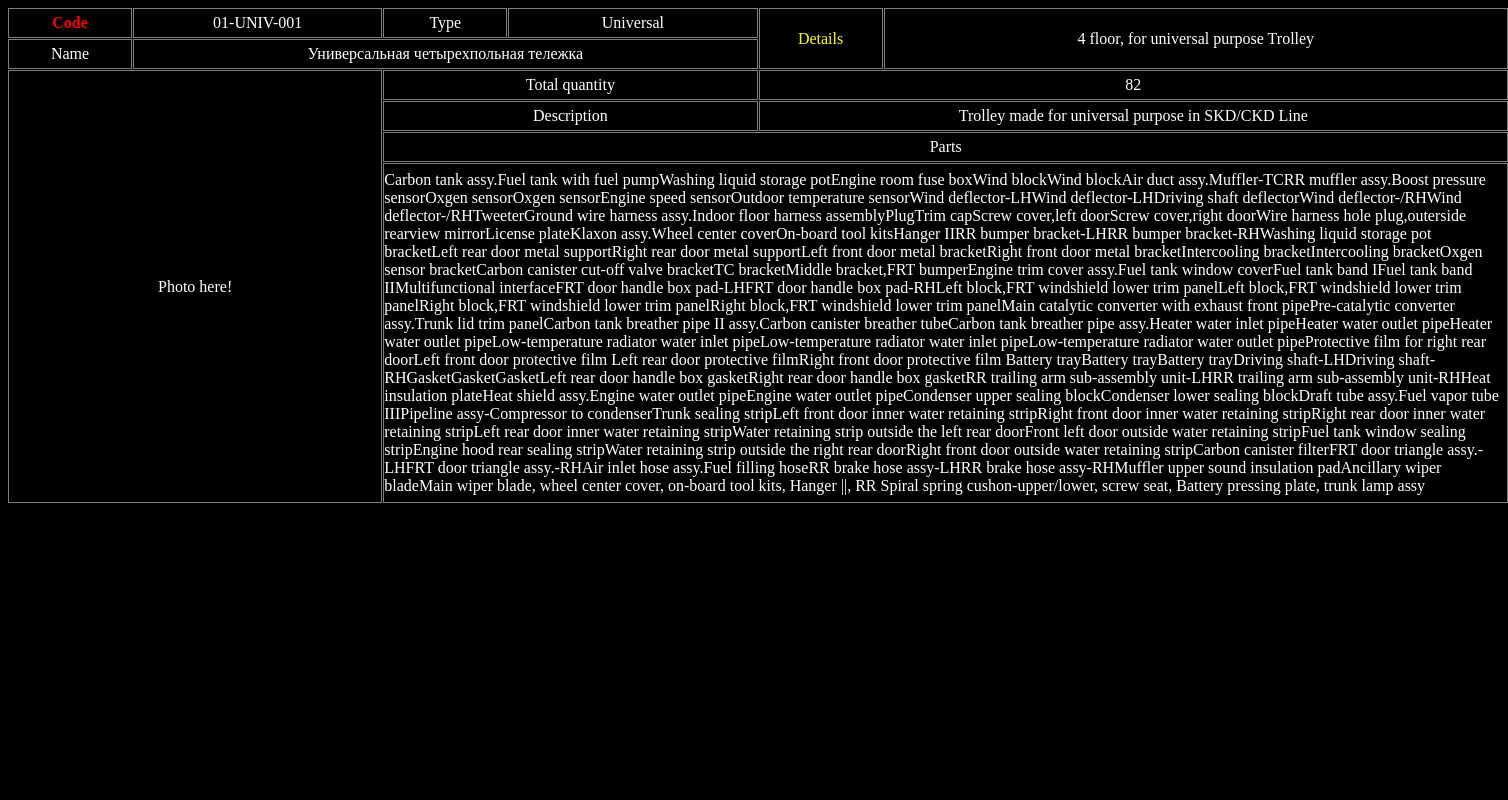
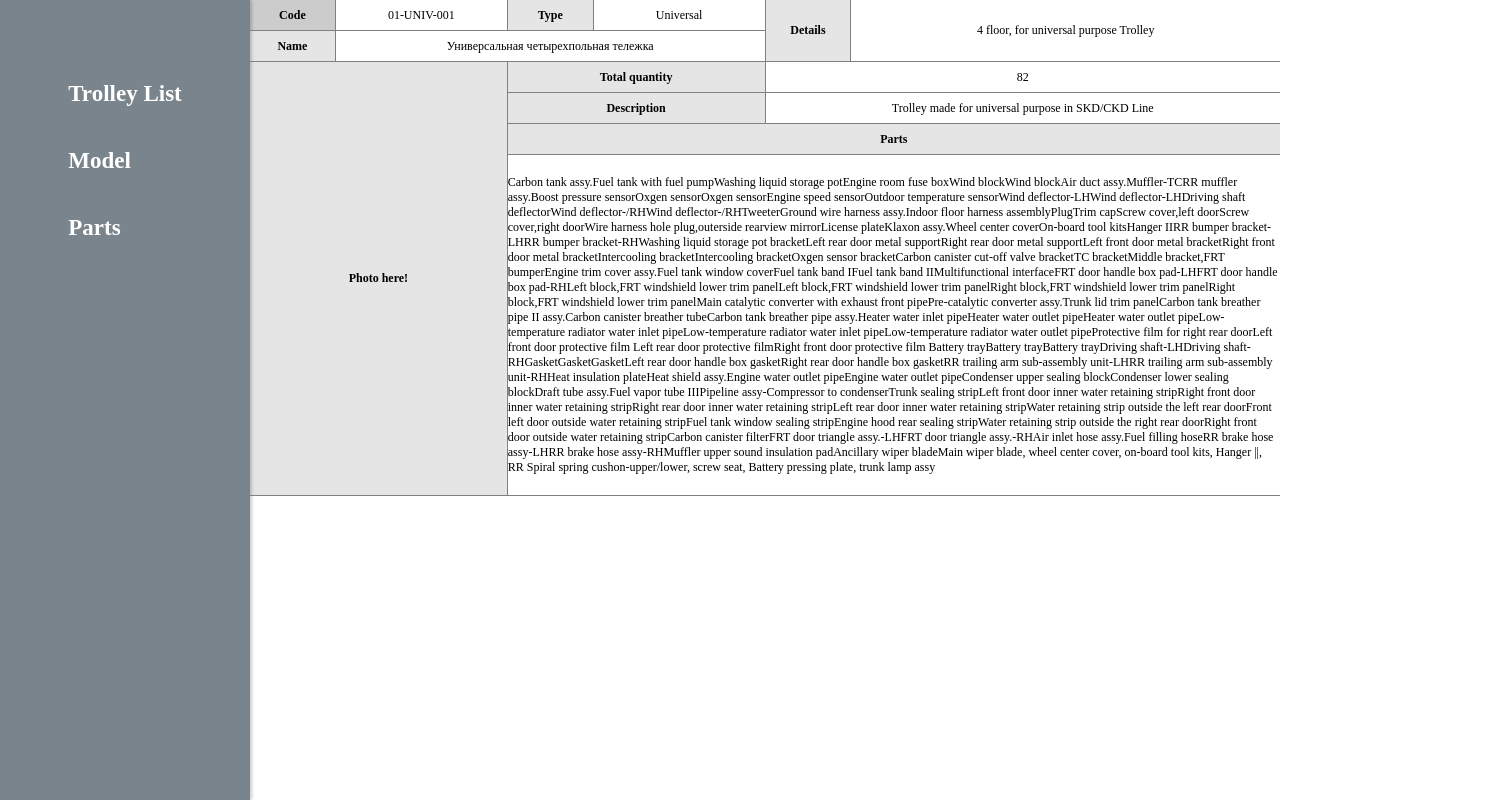
Before and after one commit to wlarkspur/wlarkspur, a React (Create React App) app: page /trolley in a window 1280 px wide. Shown: the whole page, 1508 px wide, since content can reach past the window. Built offline with nearby package versions, Linux system fonts and the light colour scheme.

Commit message:
NAV Bar routing

```diff
--- a/src/App.tsx
+++ /dev/null
@@ -1,16 +0,0 @@
-import styled from "styled-components";
-import React from "react";
-import styles from "./App.module.css";
-import Window from "./components/Window";
-
-const Wrapper = styled.div``;
-
-function App() {
-  return (
-    <Wrapper>
-      <Window />
-    </Wrapper>
-  );
-}
-
-export default App;
--- /dev/null
+++ b/src/Root.tsx
@@ -0,0 +1,144 @@
+import styled, { createGlobalStyle } from "styled-components";
+import React from "react";
+import styles from "./Root.module.css";
+import Window from "./components/TrolleyStatus";
+import { createBrowserRouter, Link, NavLink, Outlet } from "react-router-dom";
+import { FontAwesomeIcon } from "@fortawesome/react-fontawesome";
+import { faBars } from "@fortawesome/free-solid-svg-icons";
+import TrolleyStatus from "./components/TrolleyStatus";
+import ErrorPage from "./components/ErrorPage";
+
+const GlobalStyle = createGlobalStyle`
+@import url('https://fonts.googleapis.com/css2?family=Roboto+Mono&display=swap');
+@import url(https://fonts.googleapis.com/css?family=Nunito:400,700,300);
+  html, body, div, span, applet, object, iframe,
+h1, h2, h3, h4, h5, h6, p, blockquote, pre,
+a, abbr, acronym, address, big, cite, code,
+del, dfn, em, img, ins, kbd, q, s, samp,
+small, strike, strong, sub, sup, tt, var,
+b, u, i, center,
+dl, dt, dd, menu, ol, ul, li,
+fieldset, form, label, legend,
+table, caption, tbody, tfoot, thead, tr, th, td,
+article, aside, canvas, details, embed,
+figure, figcaption, footer, header, hgroup,
+main, menu, nav, output, ruby, section, summary,
+time, mark, audio, video {
+  margin: 0;
+  padding: 0;
+  border: 0;
+  font-size: 100%;
+  font: inherit;
+  vertical-align: baseline;
+}
+/* HTML5 display-role reset for older browsers */
+article, aside, details, figcaption, figure,
+footer, header, hgroup, main, menu, nav, section {
+  display: block;
+}
+/* HTML5 hidden-attribute fix for newer browsers */
+*[hidden] {
+    display: none;
+}
+body {
+  line-height: 1;
+}
+menu, ol, ul {
+  list-style: none;
+}
+blockquote, q {
+  quotes: none;
+}
+blockquote:before, blockquote:after,
+q:before, q:after {
+  content: '';
+  content: none;
+}
+table {
+  border-collapse: collapse;
+  border-spacing: 0;
+}
+*{
+  box-sizing: border-box;
+}
+body{
+  font-family:'Nunito', monospace;
+  background-color: white;
+  color: black
+}
+a{
+  text-decoration: none;
+  color: inherit;
+}
+`;
+
+const Wrapper = styled.div`
+  display: flex;
+`;
+
+const SideBar = styled.div`
+  min-width: 250px;
+  height: 100vh;
+  background-color: rgba(89, 102, 112, 0.8);
+  display: flex;
+  justify-content: center;
+  align-items: flex-start;
+  padding-top: 50px;
+  box-shadow: 2px 0px 3px rgba(0, 0, 0, 0.2);
+`;
+
+const NavMenu = styled.ul`
+  display: flex;
+  flex-direction: column;
+  font-size: 23px;
+  font-weight: bold;
+  color: white;
+  margin: 10px auto;
+  font-family: Nunito;
+  span {
+    width: 250px;
+    padding: 0 50px;
+    margin: 0 5px;
+  }
+  li {
+    display: flex;
+    margin: 10px;
+    padding: 12px 0px;
+    :hover {
+      background-color: rgba(216, 220, 228, 0.8);
+      color: #353131;
+      font-family: Nunito;
+      border-radius: 10px;
+    }
+  }
+`;
+
+function Root() {
+  return (
+    <Wrapper>
+      <GlobalStyle />
+      <SideBar>
+        <NavMenu>
+          <li>
+            <Link to="/trolley">
+              <span>Trolley List</span>
+            </Link>
+          </li>
+          <li>
+            <Link to="/Model">
+              <span>Model</span>
+            </Link>
+          </li>
+          <li>
+            <Link to="/Parts">
+              <span>Parts</span>
+            </Link>
+          </li>
+        </NavMenu>
+      </SideBar>
+      <Outlet />
+    </Wrapper>
+  );
+}
+
+export default Root;
--- /dev/null
+++ b/src/components/ErrorPage.tsx
@@ -0,0 +1,7 @@
+import React from "react";
+
+function ErrorPage() {
+  return <div>Error 😭 please try agian </div>;
+}
+
+export default ErrorPage;
--- /dev/null
+++ b/src/components/Model.tsx
@@ -0,0 +1,5 @@
+function Model() {
+  return null;
+}
+
+export default Model;
--- /dev/null
+++ b/src/components/Parts.tsx
@@ -0,0 +1,5 @@
+function Parts() {
+  return null;
+}
+
+export default Parts;
--- a/src/components/Window.tsx
+++ b/src/components/TrolleyStatus.tsx
@@ -1,26 +1,32 @@
 import styled from "styled-components";
-import styles from "../App.module.css";
+import styles from "../module.css/Root.module.css";
 import React, { Component } from "react";
+import { Outlet } from "react-router-dom";
 
 const Wrapper = styled.div`
   display: grid;
-  width: 1500px;
-  grid-template-columns: repeat(12, 1fr) ;
-  grid-templae-rows: 1fr 1fr
-  background-color: black;
+  width: 100vw;
+  grid-template-columns: repeat(12, 1fr);
+  grid-template-rows: 10px, repeat(6, 1fr);
+  gap: 1px;
   grid-auto-rows: 30px;
-  gap: 1px;
+  font-size: 12px;
+  font-family: Nunito;
+  max-height: 100vh;
 `;
 
 const Box = styled.div`
   display: grid;
+  outline: 1px solid grey;
   justify-content: center;
   align-items: center;
-  color: white;
-  border: solid 1px grey;
+  color: black;
+  box-sizing: border-box;
+  font-size: 12px;
+  line-height: normal;
 `;
 
-function Window() {
+function TrolleyStatus() {
   return (
     <Wrapper>
       <Box className={styles.code}>Code</Box>
@@ -94,4 +100,4 @@ function Window() {
   );
 }
 
-export default Window;
+export default TrolleyStatus;
--- a/src/index.tsx
+++ b/src/index.tsx
@@ -1,20 +1,24 @@
 import React from "react";
 import ReactDOM from "react-dom/client";
+import { Outlet, RouterProvider } from "react-router-dom";
 import { createGlobalStyle } from "styled-components";
-import App from "./App";
+
+import router from "./router";
 
 const GlobalStyle = createGlobalStyle`
 body{
-  background-color: black
+  background-color: white
 }
 `;
 
 const root = ReactDOM.createRoot(
   document.getElementById("root") as HTMLElement
 );
+
 root.render(
   <React.StrictMode>
     <GlobalStyle />
-    <App />
+
+    <RouterProvider router={router} />
   </React.StrictMode>
 );
--- a/src/App.module.css
+++ b/src/module.css/Root.module.css
@@ -1,18 +1,22 @@
 .code {
-  color: red !important;
   font-weight: 700;
+  background-color: rgba(0, 0, 0, 0.2);
 }
 
 .codeContent {
   grid-column: 2/4;
 }
-
+.type {
+  font-weight: 700;
+  background-color: rgba(0, 0, 0, 0.1);
+}
 .typeContent {
   grid-column: 5/7;
 }
 
 .details {
-  color: yellow !important;
+  font-weight: 700;
+  background-color: rgba(0, 0, 0, 0.1);
   grid-column: 7/8;
   grid-row: 1/3;
 }
@@ -21,16 +25,24 @@
   grid-column: 8/13;
   grid-row: 1/3;
 }
+.name {
+  font-weight: 700;
+  background-color: rgba(0, 0, 0, 0.1);
+}
 .nameContent {
   grid-column: 2/7;
 }
 
 .photo {
+  font-weight: 700;
+  background-color: rgba(0, 0, 0, 0.1);
   grid-column: 1/4;
   grid-row: 3/17;
 }
 
 .totalQty {
+  font-weight: 700;
+  background-color: rgba(0, 0, 0, 0.1);
   grid-column: 4/7;
   grid-row: 3/4;
 }
@@ -41,6 +53,8 @@
 }
 
 .description {
+  font-weight: 700;
+  background-color: rgba(0, 0, 0, 0.1);
   grid-column: 4/7;
   grid-row: 4/5;
 }
@@ -49,6 +63,8 @@
   grid-row: 4/5;
 }
 .parts {
+  font-weight: 700;
+  background-color: rgba(0, 0, 0, 0.1);
   grid-column: 4/13;
   grid-row: 5/6;
 }
--- /dev/null
+++ b/src/router.tsx
@@ -0,0 +1,31 @@
+import { createBrowserRouter } from "react-router-dom";
+import Root from "./Root";
+import React from "react";
+import TrolleyStatus from "./components/TrolleyStatus";
+import ErrorPage from "./components/ErrorPage";
+import Model from "./components/Model";
+import Parts from "./components/Parts";
+
+const router = createBrowserRouter([
+  {
+    path: "/",
+    element: <Root />,
+    children: [
+      {
+        path: "trolley",
+        element: <TrolleyStatus />,
+      },
+      {
+        path: "model",
+        element: <Model />,
+      },
+      {
+        path: "Parts",
+        element: <Parts />,
+      },
+    ],
+    errorElement: <ErrorPage />,
+  },
+]);
+
+export default router;
```
Also changed, not shown: package.json (+10 -0 lines), .eslintrc.js (deleted), 2 other files (tests, documents, lock files or other folders).
